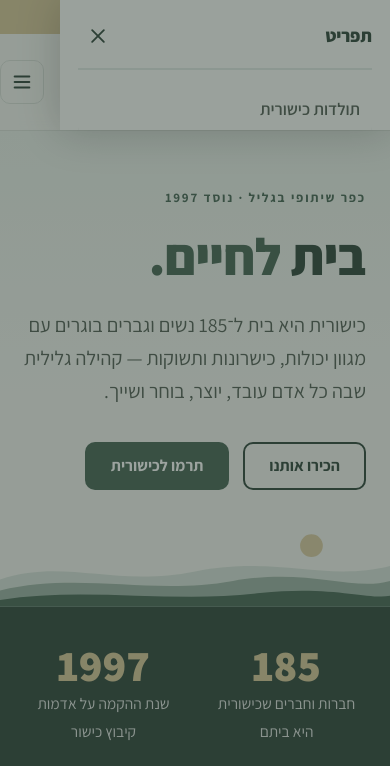
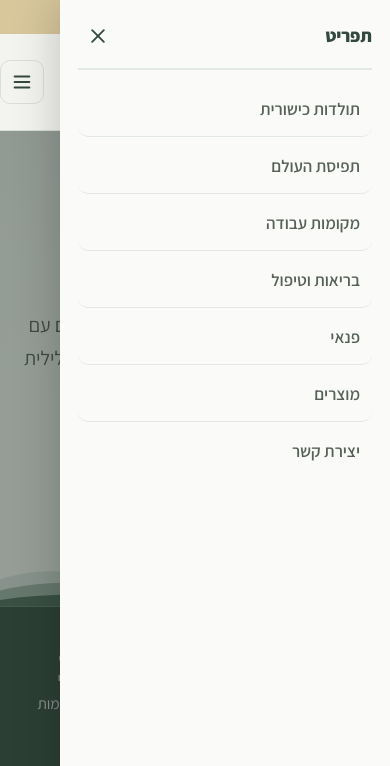
Before and after one commit to ombee-hub/Kishorit.org.il, a plain HTML site: page index.html in a window 390 px wide. Both pictures are taken after a click on the button 22 px from the left and 82 px from the top of the page. Shown: the top 766 px of the page. Drawn offline with Linux system fonts and the light colour scheme.

Commit message:
Fix mobile drawer: full-height panel, backdrop no longer covers it
backdrop-filter on the sticky header made it the containing block for the
fixed-position drawer, trapping it inside the header strip; disable the
blur on mobile and lower the backdrop z-index below the header.

Co-Authored-By: Claude Fable 5 <noreply@anthropic.com>

```diff
--- a/css/style.css
+++ b/css/style.css
@@ -170,6 +170,13 @@ a:focus-visible, button:focus-visible {
 }
 
 @media (max-width: 1080px) {
+  /* backdrop-filter על ההדר כולא בתוכו אלמנטים ב-position:fixed —
+     במובייל מבטלים אותו כדי שמגירת הצד תתפרש על כל גובה החלון */
+  .topbar {
+    backdrop-filter: none;
+    background: var(--daylight);
+  }
+  .nav-backdrop { z-index: 49; }
   .topbar .nav-toggle { display: grid; }
   .nav {
     position: fixed;
```
